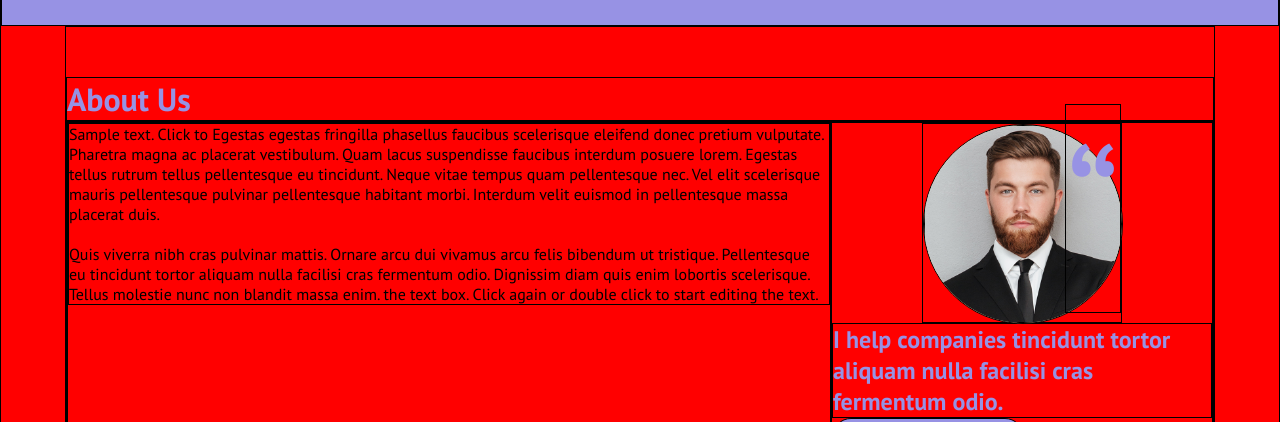
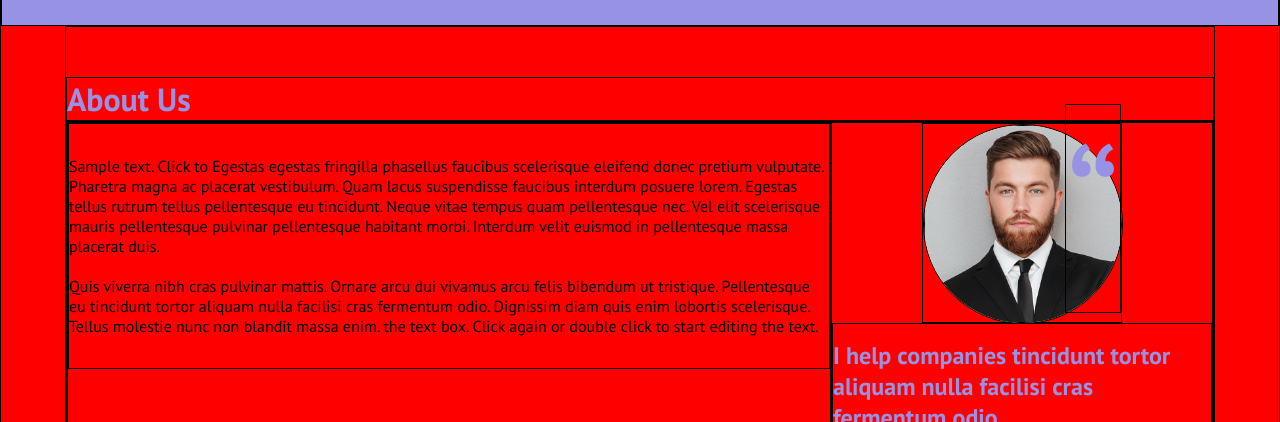
Before and after one commit to MrArcano/htmlcss-responsive-layout, a plain HTML site: page index.html in a window 1280 px wide. Shown: the part 3662-4084 px from the top of the page. Drawn offline with Linux system fonts and the light colour scheme.

Commit message:
[edit]: about us content

```diff
--- a/css/style-content.css
+++ b/css/style-content.css
@@ -172,8 +172,13 @@ a.btn{
   font-size: 2rem;
 }
 
+.about-us p{
+  padding: 32px 0;
+}
+
 .about-us h2{
   color: #9792e4;
+  padding: 16px 0;
 }
 
 .about-us .btn{
```
